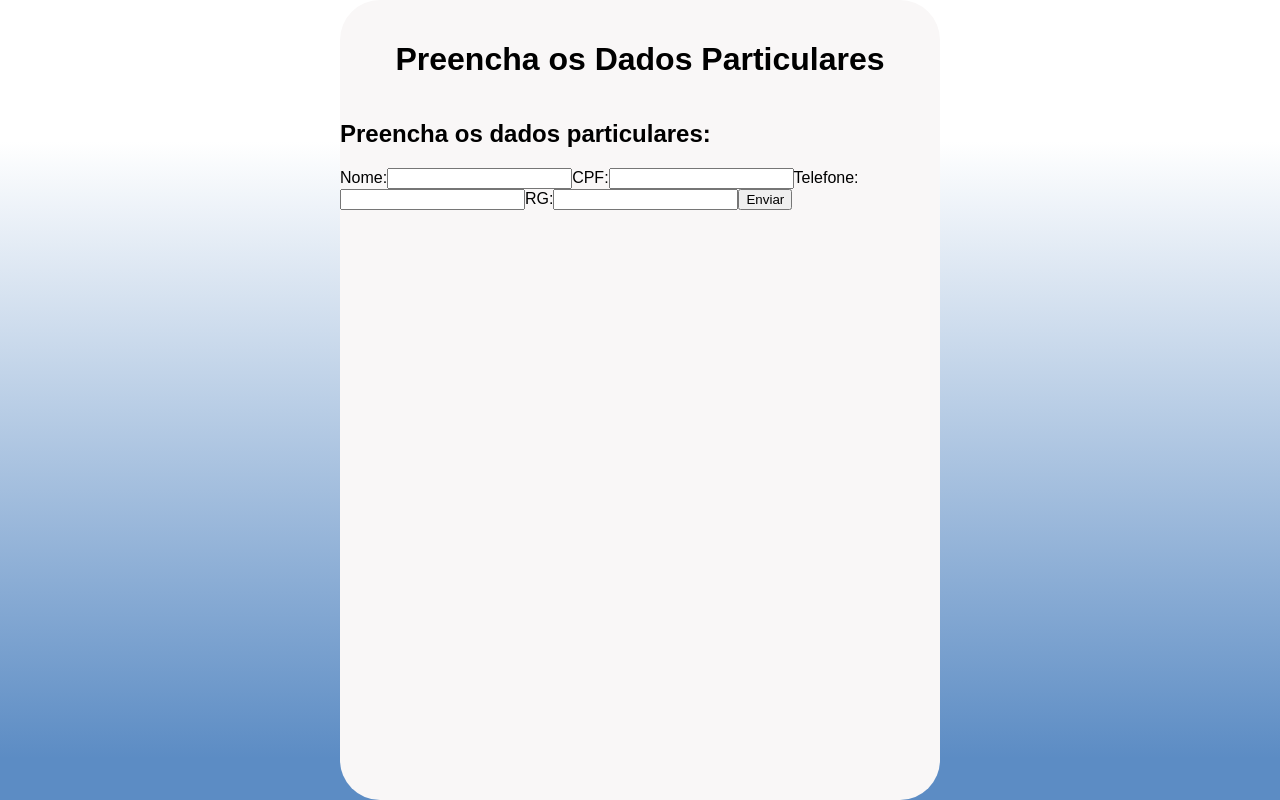
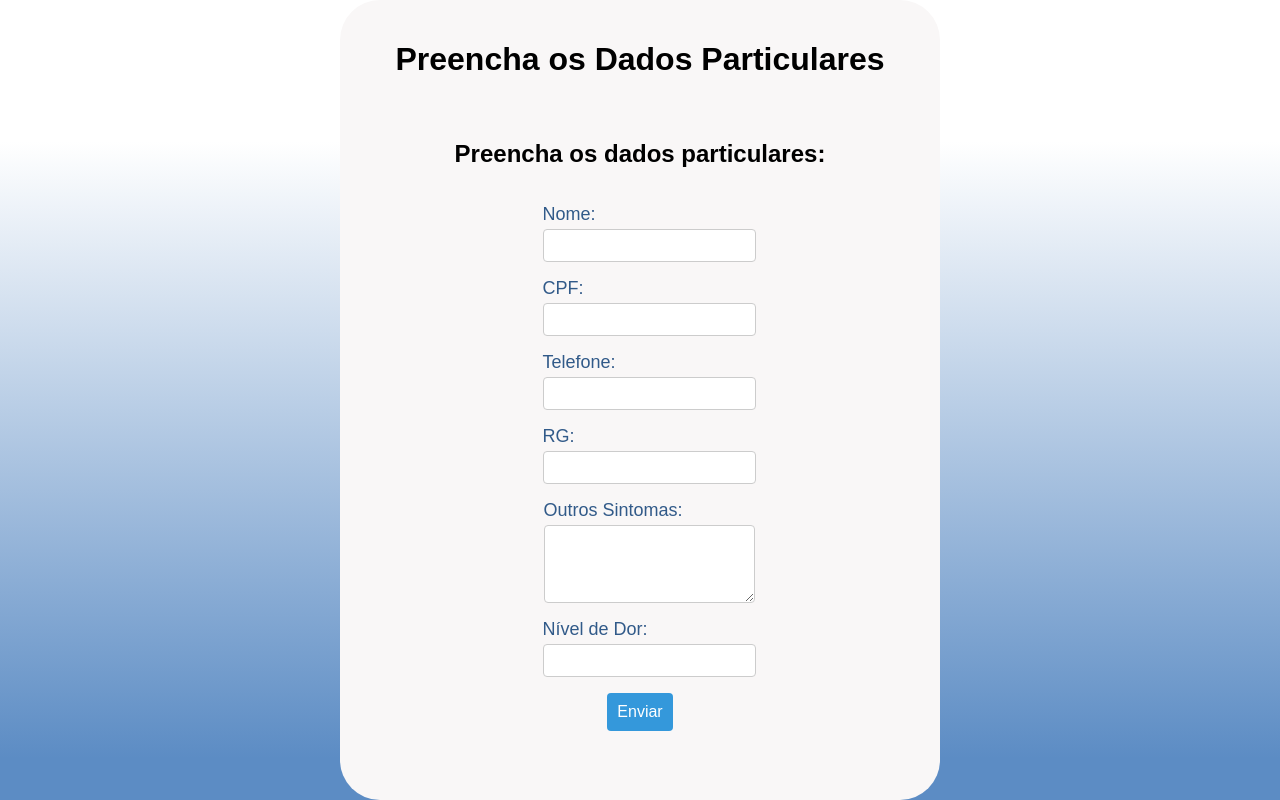
Before and after one commit to caiorr1/HealthFlowGS, a Next.js app: page /private-form in a window 1280 px wide. Built offline with nearby package versions, Linux system fonts and the light colour scheme.

Commit message:
feat: adicionando estilo a outras paginas

```diff
--- a/src/app/components/PrivateForm.tsx
+++ b/src/app/components/PrivateForm.tsx
@@ -1,5 +1,52 @@
 // components/PrivateForm.tsx
 import React, { useState } from 'react';
+import styled from 'styled-components';
+
+const FormContainer = styled.div`
+  display: flex;
+  flex-direction: column;
+  align-items: center;
+  gap: 16px;
+  margin: 20px;
+`;
+
+const FormLabel = styled.label`
+  display: flex;
+  flex-direction: column;
+  align-items: flex-start;
+  font-size: 18px;
+  color: #315A89;
+`;
+
+const FormInput = styled.input`
+  padding: 8px;
+  margin-top: 4px;
+  width: 100%;
+  border: 1px solid #ccc;
+  border-radius: 4px;
+`;
+
+const FormTextArea = styled.textarea`
+  padding: 8px;
+  margin-top: 4px;
+  width: 100%;
+  border: 1px solid #ccc;
+  border-radius: 4px;
+`;
+
+const SubmitButton = styled.button`
+  background-color: #3498db;
+  color: #fff;
+  padding: 10px;
+  border: none;
+  cursor: pointer;
+  font-size: 16px;
+  border-radius: 4px;
+
+  :hover {
+    background-color: #2a77ad;
+  }
+`;
 
 interface PrivateFormProps {
   onNext: () => void;
@@ -11,9 +58,11 @@ const PrivateForm: React.FC<PrivateFormProps> = ({ onNext }) => {
     cpf: '',
     telefone: '',
     rg: '',
+    outrosSintomas: '',
+    nivelDor: '',
   });
 
-  const handleInputChange = (e: React.ChangeEvent<HTMLInputElement>) => {
+  const handleInputChange = (e: React.ChangeEvent<HTMLInputElement | HTMLTextAreaElement>) => {
     const { name, value } = e.target;
     setFormData((prevData) => ({ ...prevData, [name]: value }));
   };
@@ -23,31 +72,46 @@ const PrivateForm: React.FC<PrivateFormProps> = ({ onNext }) => {
   };
 
   return (
-    <div>
+    <FormContainer>
       <h2>Preencha os dados particulares:</h2>
 
-      <label>
+      <FormLabel>
         Nome:
-        <input type="text" name="name" value={formData.name} onChange={handleInputChange} />
-      </label>
+        <FormInput type="text" name="name" value={formData.name} onChange={handleInputChange} />
+      </FormLabel>
 
-      <label>
+      <FormLabel>
         CPF:
-        <input type="text" name="cpf" value={formData.cpf} onChange={handleInputChange} />
-      </label>
+        <FormInput type="text" name="cpf" value={formData.cpf} onChange={handleInputChange} />
+      </FormLabel>
 
-      <label>
+      <FormLabel>
         Telefone:
-        <input type="text" name="telefone" value={formData.telefone} onChange={handleInputChange} />
-      </label>
+        <FormInput type="text" name="telefone" value={formData.telefone} onChange={handleInputChange} />
+      </FormLabel>
 
-      <label>
+      <FormLabel>
         RG:
-        <input type="text" name="rg" value={formData.rg} onChange={handleInputChange} />
-      </label>
+        <FormInput type="text" name="rg" value={formData.rg} onChange={handleInputChange} />
+      </FormLabel>
 
-      <button onClick={handleSubmit}>Enviar</button>
-    </div>
+      <FormLabel>
+        Outros Sintomas:
+        <FormTextArea
+          rows={4}
+          name="outrosSintomas"
+          value={formData.outrosSintomas}
+          onChange={handleInputChange}
+        />
+      </FormLabel>
+
+      <FormLabel>
+        Nível de Dor:
+        <FormInput type="text" name="nivelDor" value={formData.nivelDor} onChange={handleInputChange} />
+      </FormLabel>
+
+      <SubmitButton onClick={handleSubmit}>Enviar</SubmitButton>
+    </FormContainer>
   );
 };
 
--- a/src/app/data-or-qrcode/page.tsx
+++ b/src/app/data-or-qrcode/page.tsx
@@ -43,7 +43,6 @@ const InsuranceQRCode: React.FC<InsuranceQRCodeProps> = ({ onNext }) => {
         <Logo
             src="/Logo_Healthflow.png"
             alt="Logo"
-            unoptimized={true}
             />
         <HomeTitle>Escolha uma opção:</HomeTitle>
         <ButtonContainer>
--- a/src/app/private-or-insurance/page.tsx
+++ b/src/app/private-or-insurance/page.tsx
@@ -34,7 +34,6 @@ const PrivateOrInsuranceSelectionPage: React.FC = () => {
         <Logo
             src="/Logo_Healthflow.png"
             alt="Logo"
-            unoptimized={true}
             />
         <GlobalStyle/>
         <HomeTitle>Escolha entre Particular ou Convênio:</HomeTitle>
--- a/src/app/sheet/page.tsx
+++ b/src/app/sheet/page.tsx
@@ -32,7 +32,6 @@ const PatientFormPage: React.FC<PatientFormPageProps> = ({ type }) => {
               <Logo
             src="/Logo_Healthflow.png"
             alt="Logo"
-            unoptimized={true}
             />
       <GlobalStyle/>
       <HomeTitle>Preencha a Ficha Médica{type}</HomeTitle>
```
Also changed, not shown: src/app/components/InsuranceQRCodeScan.tsx (+16 -3 lines), src/app/components/PatientFormWithQRData.tsx (+37 -26 lines), src/app/scanner/page.tsx (+25 -15 lines).
